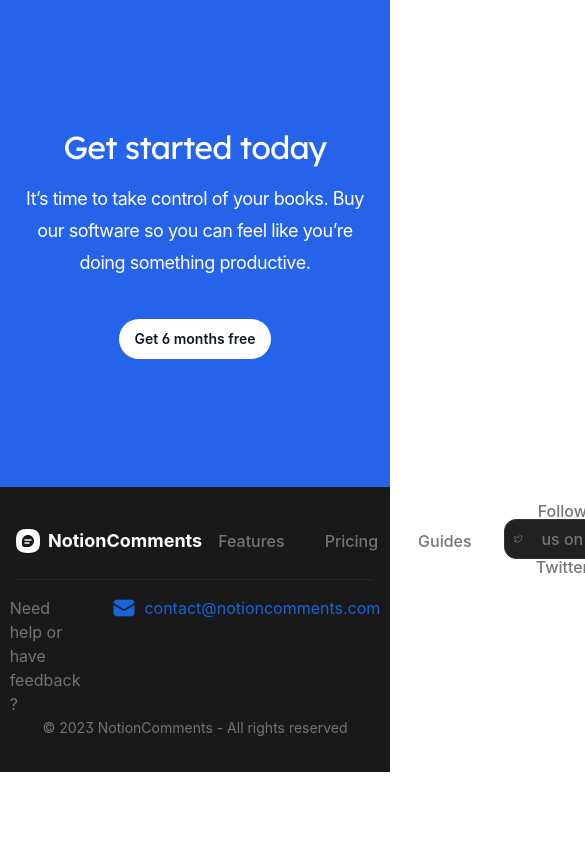
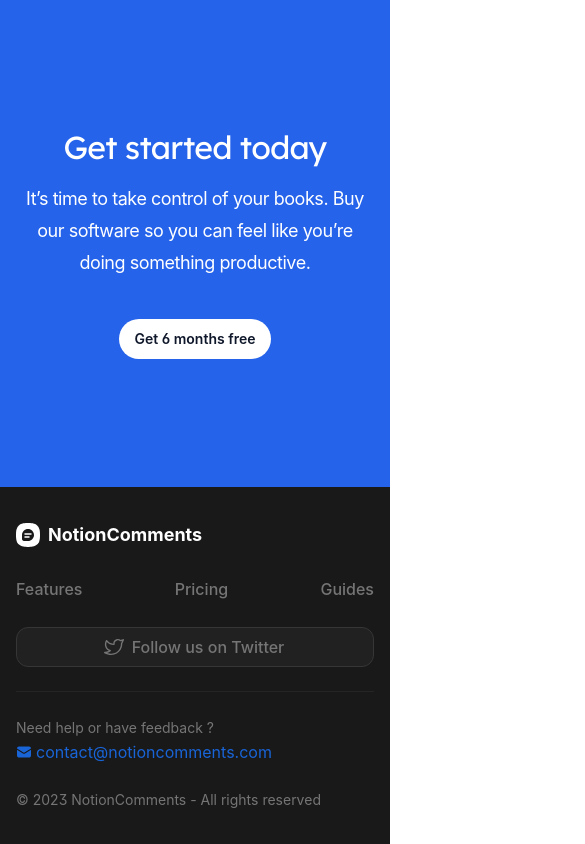
Before and after one commit to LovinHQ/NotionCommentsWebsite, a Next.js app: page / in a window 390 px wide. Shown: the part 4060-4904 px from the top of the page, 585 px wide, since content can reach past the window. Before the commit the page ends 4832 px from the top, so only its background shows below. Built offline with nearby package versions, Linux system fonts and the light colour scheme.

Commit message:
fix: footer on mobile

```diff
--- a/src/components/Footer.jsx
+++ b/src/components/Footer.jsx
@@ -10,7 +10,7 @@ function NavLink({ href, children }) {
   return (
     <Link
       href={href}
-      className="inline-block py-2 px-4 text-base font-medium text-[var(--label-muted)] transition duration-150 ease-out hover:text-[var(--label-base-dark)]"
+      className="inline-block py-2 text-base font-medium text-[var(--label-muted)] transition duration-150 ease-out hover:text-[var(--label-base-dark)] md:px-4"
     >
       {children}
     </Link>
@@ -20,16 +20,16 @@ function NavLink({ href, children }) {
 export function Footer() {
   return (
     <footer className="bg-[var(--bg-base-dark)]">
-      <Container className="gap-4 py-8">
-        <div className="flex justify-between">
+      <Container className="gap-6 py-8 md:gap-4">
+        <div className="flex flex-col gap-4 md:flex-row md:justify-between">
           <div className="flex items-center gap-2">
             <Logo theme="dark" className="mx-auto h-10 w-auto" />
             <div className="text-lg font-bold text-[var(--label-base-dark)]">
               NotionComments
             </div>
           </div>
-          <div className="flex gap-4">
-            <nav className="flex gap-2" aria-label="nav links">
+          <div className="flex flex-col gap-4 md:flex-row">
+            <nav className="flex justify-between gap-2" aria-label="nav links">
               <NavLink href="#features">Features</NavLink>
               <NavLink href="/pricing">Pricing</NavLink>
               <NavLink href="/guides">Guides</NavLink>
@@ -57,16 +57,16 @@ export function Footer() {
           </div>
         </div>
         <div className="h-px bg-white/5" />
-        <div className="flex flex-col items-center md:flex-row md:justify-between">
-          <div className="flex justify-between gap-8">
-            <div className="font-sm font-normal text-[var(--label-muted)]">
+        <div className="flex flex-col items-start gap-6 md:flex-row md:items-center md:justify-between">
+          <div className="flex flex-col md:flex-row md:gap-4">
+            <div className="text-sm font-normal text-[var(--label-muted)]">
               Need help or have feedback ?
             </div>
             <Link
-              className="flex gap-2 text-[var(--label-link)] transition duration-150 ease-out hover:text-[var(--label-link-hover)]"
+              className="flex gap-1 text-[var(--label-link)] transition duration-150 ease-out hover:text-[var(--label-link-hover)]"
               href="mailto:contact@notioncomments.com"
             >
-              <MailIcon className="h-6 w-6" />
+              <MailIcon className="my-1 h-4 w-4 text-sm" />
               <div className="">contact@notioncomments.com</div>
             </Link>
           </div>
```
